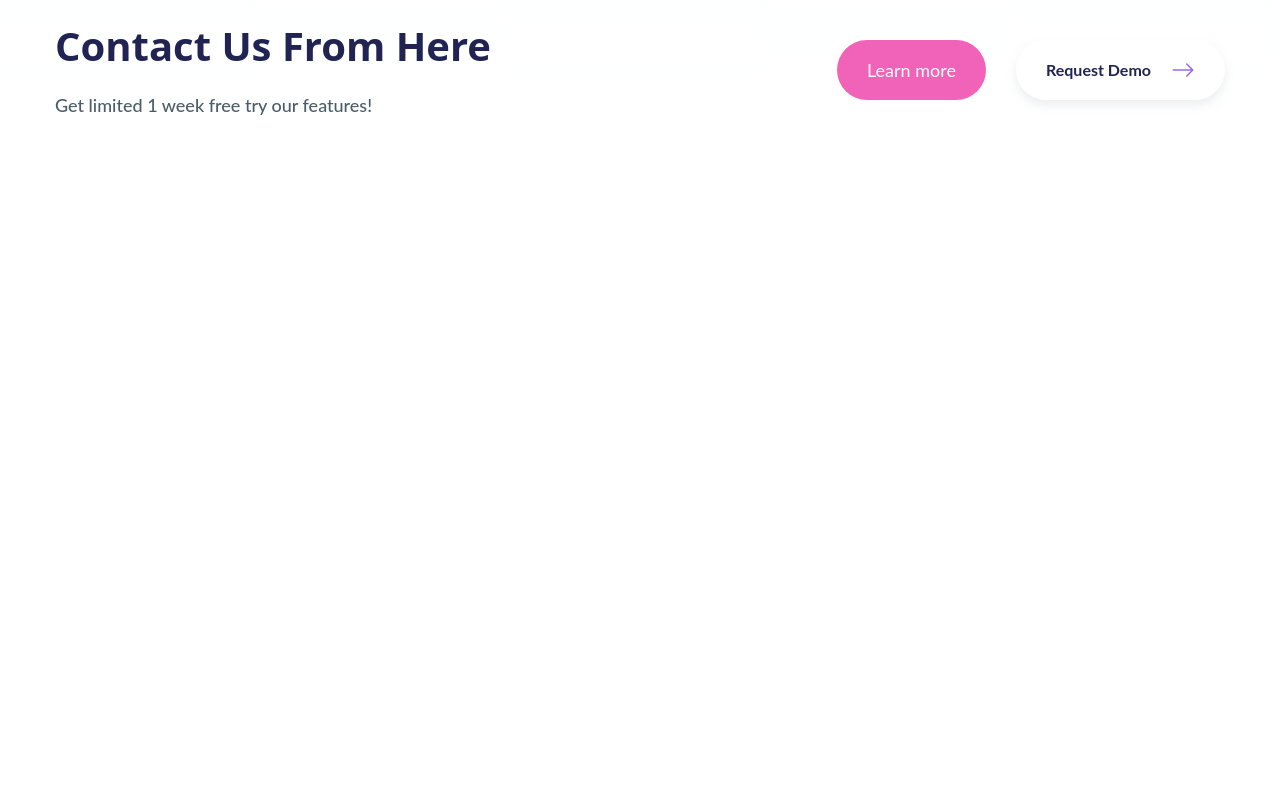
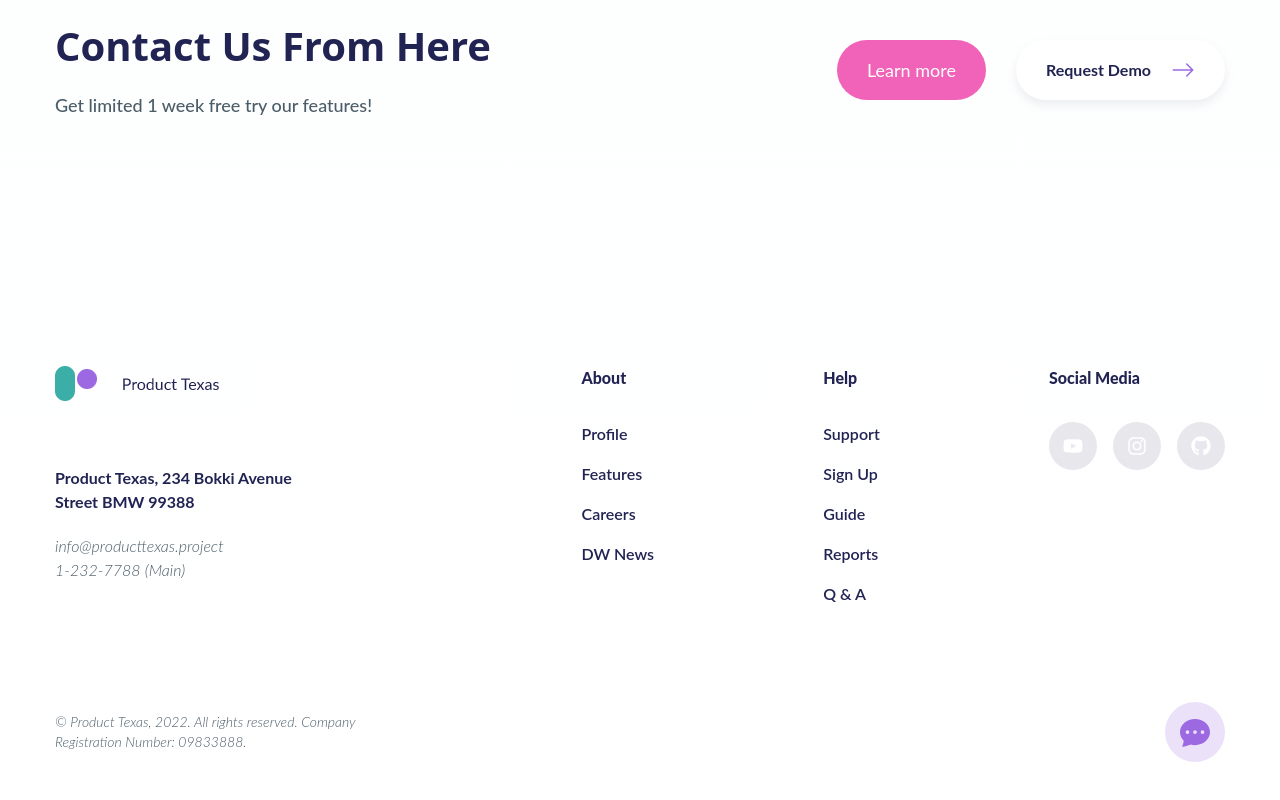
Before and after one commit to YoussefEmad6/landing, a React (Create React App) app: page / in a window 1280 px wide. Shown: the part 3906-4706 px from the top of the page. Before the commit the page ends 4272 px from the top, so only its background shows below. Built offline with nearby package versions, Linux system fonts and the light colour scheme.

Commit message:
add footer section

```diff
--- a/src/App.js
+++ b/src/App.js
@@ -8,6 +8,7 @@
 import Features from "./components/Features";
 import Testimonials from "./components/Testimonials";
 import CtaSection from "./components/CtaSection";
+import Footer from "./components/Footer";
 function App() {
   Aos.init({
     duration: 800,
@@ -20,6 +21,7 @@
       <Features />
       <Testimonials />
       <CtaSection />
+      <Footer />
     </div>
   );
 }
--- /dev/null
+++ b/src/components/Copyright.js
@@ -0,0 +1,29 @@
+import React from "react";
+
+// import copyright data
+import { copyrightData } from "../data";
+
+const Copyright = () => {
+  // destructure copyright data
+  const { text, icon } = copyrightData;
+  return (
+    <section className="mt-24 pb-12" data-aos="fade-up">
+      <div className="container mx-auto">
+        <div className="flex flex-col items-center text-center md:text-left  lg:flex-row justify-between gap-y-8">
+          {/* text */}
+          <div className="text-sm font-light italic max-w-[360px]">{text}</div>
+          {/* icon */}
+          <div className="-order-1 md:order-1">
+            <div className="w-[60px] h-[60px] flex items-center justify-center rounded-full bg-accent-primary/20 cursor-pointer group">
+              <div className="text-3xl text-accent-primary group-hover:scale-110 transition-all">
+                {icon}
+              </div>
+            </div>
+          </div>
+        </div>
+      </div>
+    </section>
+  );
+};
+
+export default Copyright;
--- /dev/null
+++ b/src/components/Footer.js
@@ -0,0 +1,92 @@
+import React from "react";
+// import footer data
+import { footerData } from "../data";
+
+// import components
+import Copyright from "./Copyright";
+const Footer = () => {
+  // destructure footer data
+  const { logo, address, email, phone, list1, list2, socialList } = footerData;
+  return (
+    <footer data-aos="fade-up">
+      <div className="container mx-auto">
+        <div className="flex flex-col xl:flex-row text-center xl:text-left gap-y-11">
+          {/* info */}
+          <div className="w-[45%] mx-auto flex flex-col items-center xl:items-start">
+            {/* logo */}
+            <a href="#llo">
+              <img className="mb-[65px]" src={logo} alt="gg" />
+            </a>
+            {/* address */}
+            <div className="max-w-[260px] mb-5 text-primary font-bold">
+              {address}
+            </div>
+            {/* email */}
+            <div className="font-light italic">{email}</div>
+            {/* phone */}
+            <div className="font-light italic">{phone}</div>
+          </div>
+          {/* lists */}
+          <div className="flex flex-1 flex-col gap-y-14 xl:flex-row justify-between">
+            {/* list 1 */}
+            <div>
+              <div className="font-extrabold text-primary mb-8">About</div>
+              <ul className="flex flex-col gap-y-4">
+                {list1.map((item, index) => {
+                  return (
+                    <li key={index}>
+                      <a className="text-primary" href={item.href}>
+                        {item.name}
+                      </a>
+                    </li>
+                  );
+                })}
+              </ul>
+            </div>
+            {/* list 2 */}
+            <div>
+              <div className="font-extrabold text-primary mb-8">Help</div>
+              <ul className="flex flex-col gap-y-4">
+                {list2.map((item, index) => {
+                  return (
+                    <li key={index}>
+                      <a className="text-primary" href={item.href}>
+                        {item.name}
+                      </a>
+                    </li>
+                  );
+                })}
+              </ul>
+            </div>
+            {/* list 3 */}
+            <div>
+              <div className="font-extrabold text-primary mb-8">
+                Social Media
+              </div>
+              <ul className="flex gap-y-4 gap-x-4 justify-center">
+                {socialList.map((item, index) => {
+                  return (
+                    <li
+                      className="w-12 h-12 bg-primary/10 flex justify-center items-center rounded-full cursor-pointer hover:bg-accent-secondary transition-all"
+                      key={index}
+                    >
+                      <a
+                        className="text-white text-xl hover:text-white"
+                        href={item.href}
+                      >
+                        {item.icon}
+                      </a>
+                    </li>
+                  );
+                })}
+              </ul>
+            </div>
+          </div>
+        </div>
+      </div>
+      <Copyright />
+    </footer>
+  );
+};
+
+export default Footer;
```
